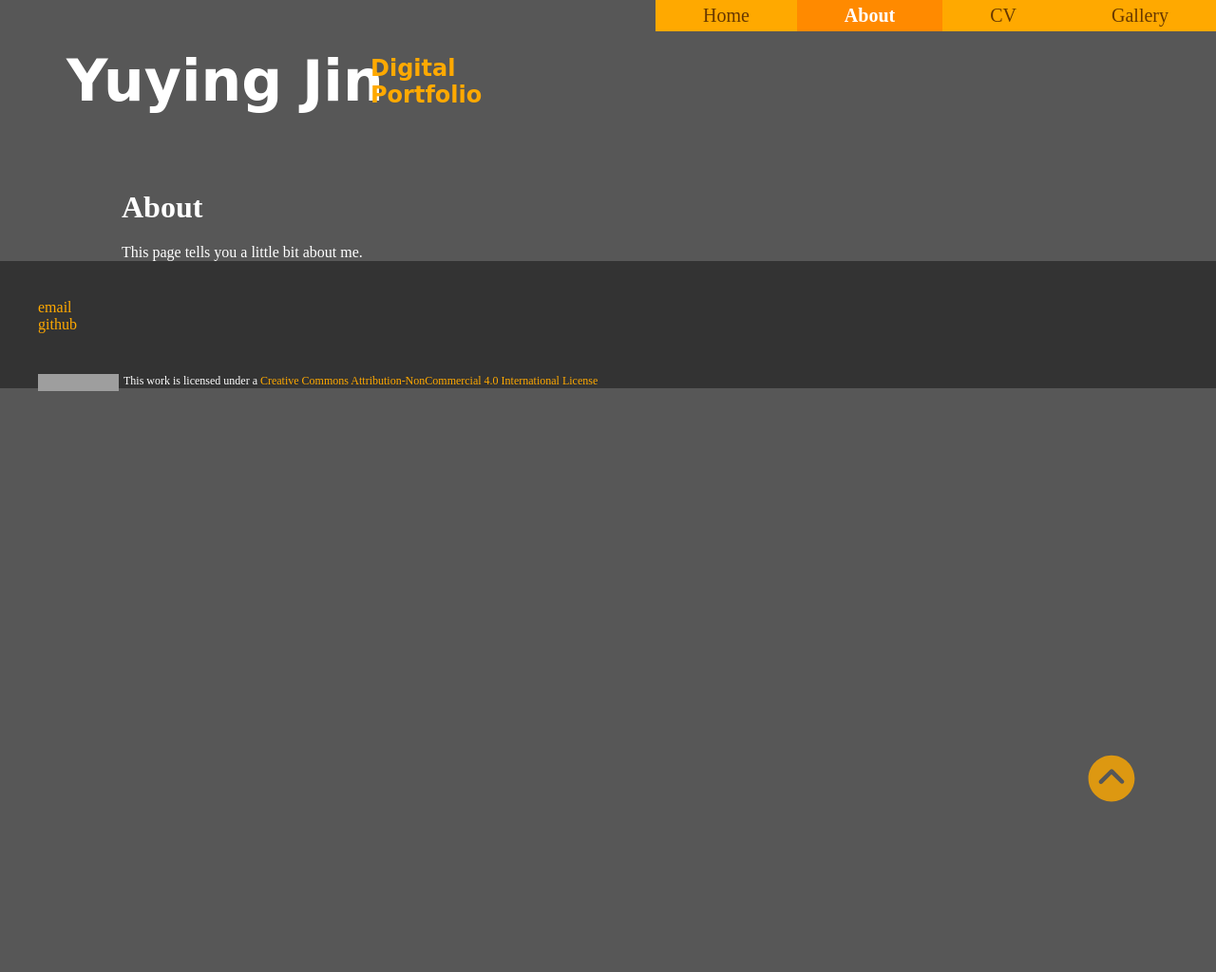
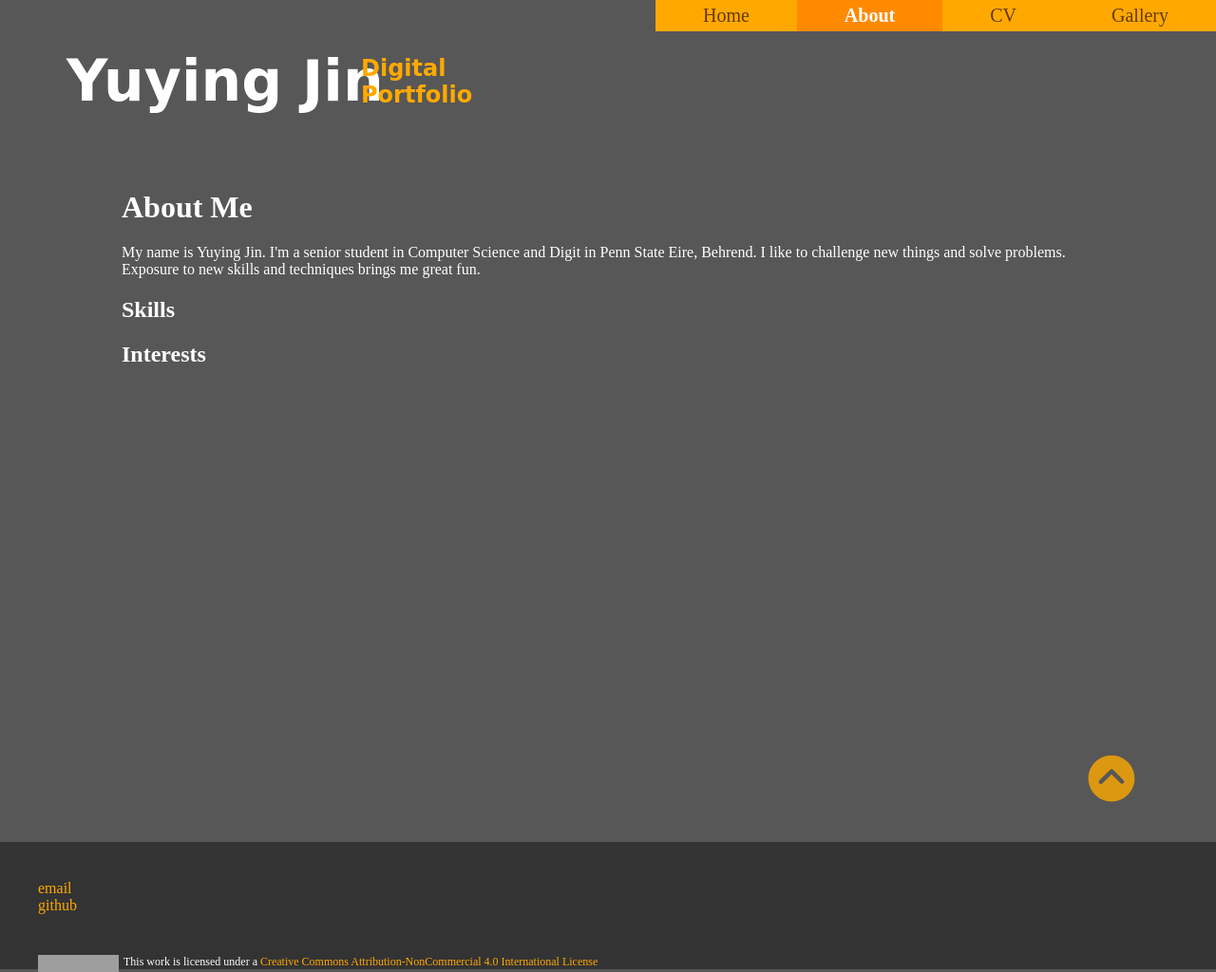
Before and after one commit to Yuying-Jin/DIGIT400static, a Jekyll site: the page built from docs/about.html, in a window 1280 px wide. Shown: the whole page at 95% size. Built offline with Jekyll 4.4.1, drawn with Linux system fonts in a browser that asks for light colours; before the commit the page ends 900 px from its top, so only the background shows below that; grey boxes are pictures that could not be loaded.

Commit message:
Develop home and about

```diff
--- a/docs/_data/project.yml
+++ b/docs/_data/project.yml
@@ -6,11 +6,14 @@
 - name: Weldon's Portfolio Site
   img: images/CS421.png
   github: https://github.com/Yuying-Jin/CS421proj
-  desc: This is a portfolio site that showcases projects made for various video games — such as skins, game modes, and levels.
+  desc: A portfolio site that showcases projects made for various video games — such as skins, game modes, and levels.
   work: Designing and developing gallery page in ejs and css.
 - name: Pie Chart Tutorial
+  img: images/pieChart.JPG
   github: https://github.com/Yuying-Jin/newTutorials/blob/main/yuyingPieChart/pieChart.md
+  desc: Introducing how to draw pie charts with stroke-dasharray attribute and how to label them with polar coordinates using SVG and XSLT.
   work: Introducing how to draw pie charts with stroke-dasharray attribute in SVG. Introducing how to label pie charts with polar coordinates in SVG and XSLT.
 - name: User-defined Function Tutorial
   github: https://github.com/Yuying-Jin/newTutorials/blob/main/yuyingFunction/xslFunction.md
+  desc: Introducing how to define functions in XSLT.
   work: Introducing how to define functions in XSLT.
--- a/docs/about.html
+++ b/docs/about.html
@@ -1,8 +1,15 @@
 ---
 layout: default
-title: About
+title: About Me
 url: "https://yuying-jin.github.io/DIGIT400/about.html"
 ---
-<section>
-This page tells you a little bit about me.
+<section id="about">
+    <p>My name is Yuying Jin. I'm a senior student in Computer Science and Digit in Penn State Eire, Behrend.
+    I like to challenge new things and solve problems. Exposure to new skills and techniques brings me great fun.</p>
+    <div>
+        <h1>Skills</h1>
+    </div>
+    <div>
+        <h1>Interests</h1>
+    </div>
 </section>
--- a/docs/cv.html
+++ b/docs/cv.html
@@ -1,6 +1,6 @@
 ---
 layout: default
-title:
+title: Resume
 url: "https://yuying-jin.github.io/DIGIT400/cv.html"
 ---
 <section class="center">
--- a/docs/webstyle.css
+++ b/docs/webstyle.css
@@ -30,7 +30,7 @@ header h1{
 header h2{
     position: absolute;
     top:58px;
-    right: 0;
+    right: 10px;
     width: 50px;
     color: var(--orange);
     font-family: "Comic Sans MS", Comic Sans, cursive;
@@ -42,24 +42,19 @@ header h2{
 .container h1{
     margin: 20px 0;
 }
-.section{
-    max-width:1000px;
-    justify-content: center;
-    display: flex;
-    flex-wrap: wrap;
-}
 /*navigation*/
+
 nav ul{
+    background-color: var(--orange);
     position: fixed;
+    top: 0;
     right: 0;
-    top: 0;
-    list-style-type: none;
-    padding: 5px 0px;
     overflow: hidden;
-    margin:0;
+    padding: 5px 0;
     z-index:99;
 }
 nav li {
+    list-style-type: none;
     float: left;
 }
 nav a {
@@ -73,6 +68,9 @@ nav a {
 nav a:hover {
     background-color: var(--orangeD);
     color: white;
+}
+#home, #about{
+    min-height: 70vh;
 }
 /* cv */
 .resume{
@@ -177,6 +175,8 @@ nav a:hover {
     display: flex;
     flex-direction: column;
     overflow: hidden;
+    justify-content: center;
+    flex-wrap: wrap;
 }
 .gallery h1{
     margin: auto;
```
Also changed, not shown: docs/index.html (+5 -3 lines).
